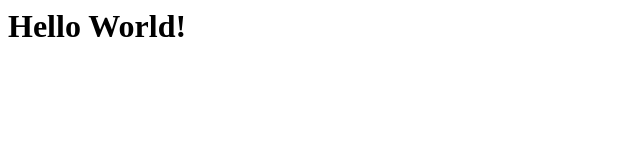
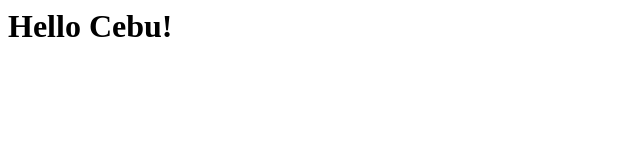
Before and after one commit to yvid-jiro-nuay/kan-anan, a plain HTML site: page index.html in a window 1280 px wide. Shown: the full height of the page, 0-640 px from the left. Drawn offline with Linux system fonts and the light colour scheme.

Commit message:
Update index.html

```diff
--- a/index.html
+++ b/index.html
@@ -1 +1 @@
-<h1>Hello World!</h1>
+<h1>Hello Cebu!</h1>
```
